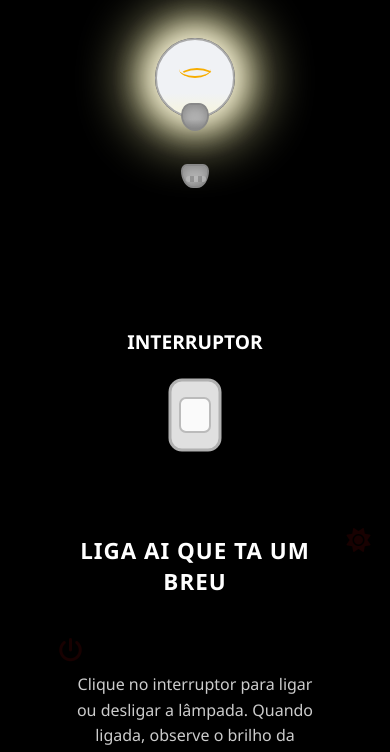
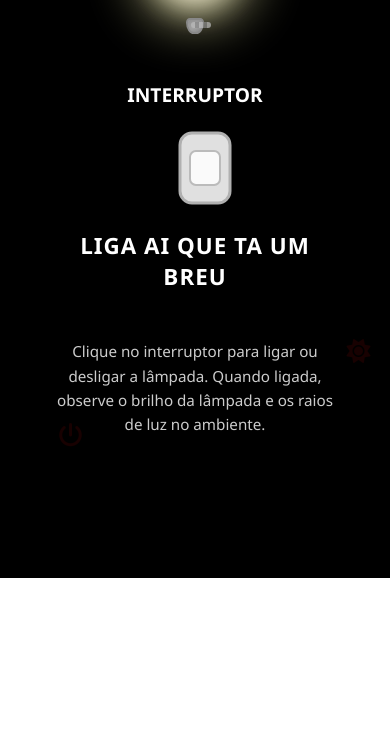
Before and after one commit to DevADOBAN/Lampada, a plain HTML site: page index.html in a window 390 px wide. Shown: the part 266-1018 px from the top of the page. After the commit the page ends 844 px from the top, so only its background shows below. Drawn offline with Linux system fonts and the light colour scheme.

Commit message:
Update style.css

```diff
--- a/css/style.css
+++ b/css/style.css
@@ -444,3 +444,71 @@ input:checked + .slider:before {
     h1 { font-size: 2.2rem; }
     .container { padding: 30px 20px; }
 }
+/* Adicione ao final do seu style.css */
+
+@media (max-width: 700px) {
+    .container {
+        max-width: 98vw;
+        padding: 20px 5px;
+        gap: 24px;
+    }
+    .lamp-container {
+        width: 140px;
+        height: 210px;
+    }
+    .lamp {
+        width: 50px;
+        height: 110px;
+    }
+    .lamp-bulb,
+    .lamp-light {
+        width: 60px;
+        height: 60px;
+    }
+    .lamp-body {
+        width: 18px;
+        height: 18px;
+        top: 55px;
+    }
+    .lamp-base {
+        width: 18px;
+        height: 16px;
+    }
+    .lamp-filament {
+        width: 20px;
+        height: 20px;
+        bottom: 12px;
+    }
+    .lamp-halo {
+        width: 100px;
+        height: 50px;
+    }
+    h1 {
+        font-size: 1.4rem;
+    }
+    .instructions {
+        font-size: 0.95rem;
+    }
+    .switch-svg {
+        width: 40px;
+        height: 60px;
+    }
+    .real-switch {
+        width: 40px;
+        height: 60px;
+    }
+}
+
+@media (max-width: 400px) {
+    .container {
+        padding: 10px 2px;
+        gap: 12px;
+    }
+    .lamp-container {
+        width: 90px;
+        height: 120px;
+    }
+    h1 {
+        font-size: 1rem;
+    }
+}
```
